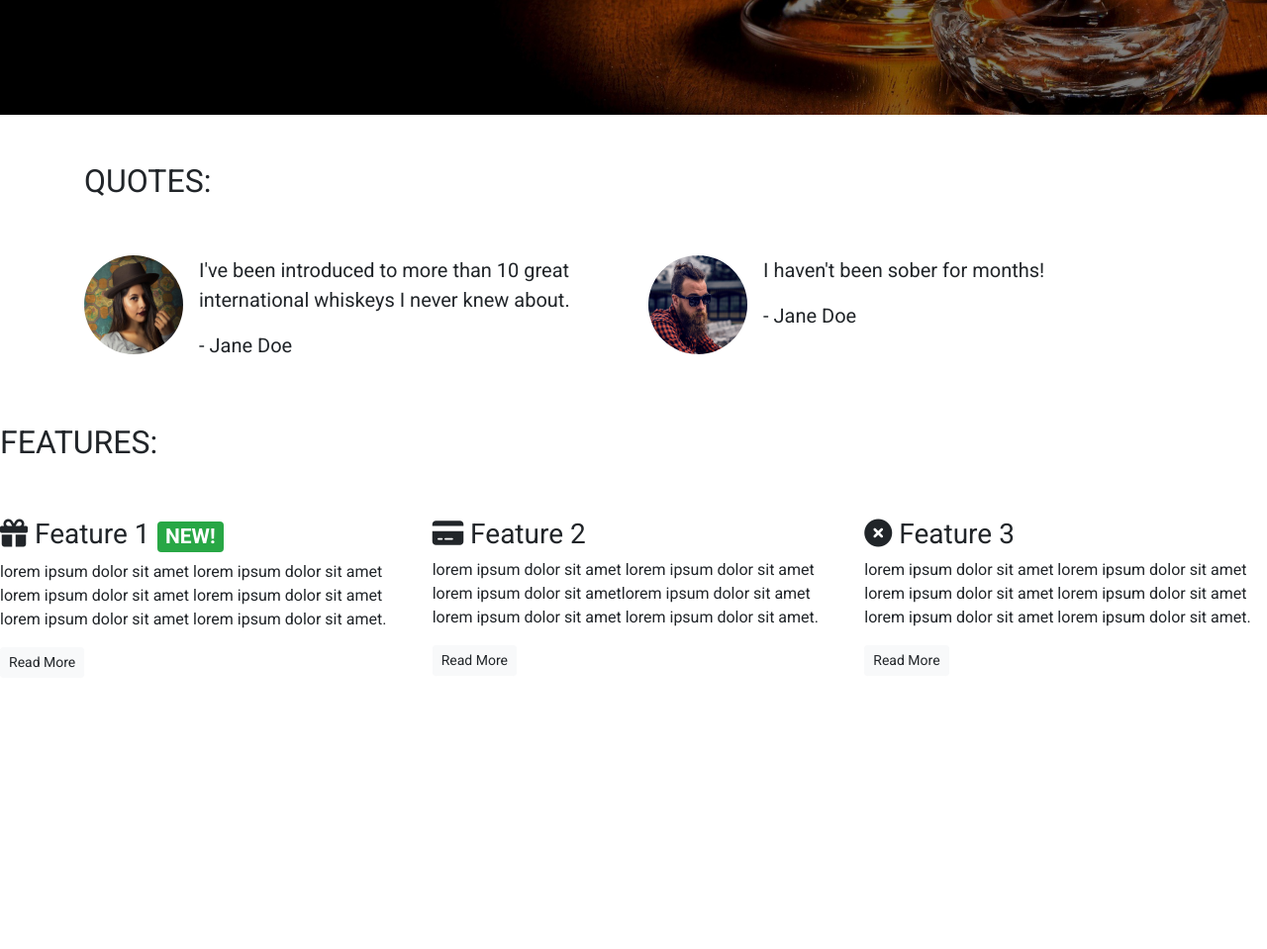
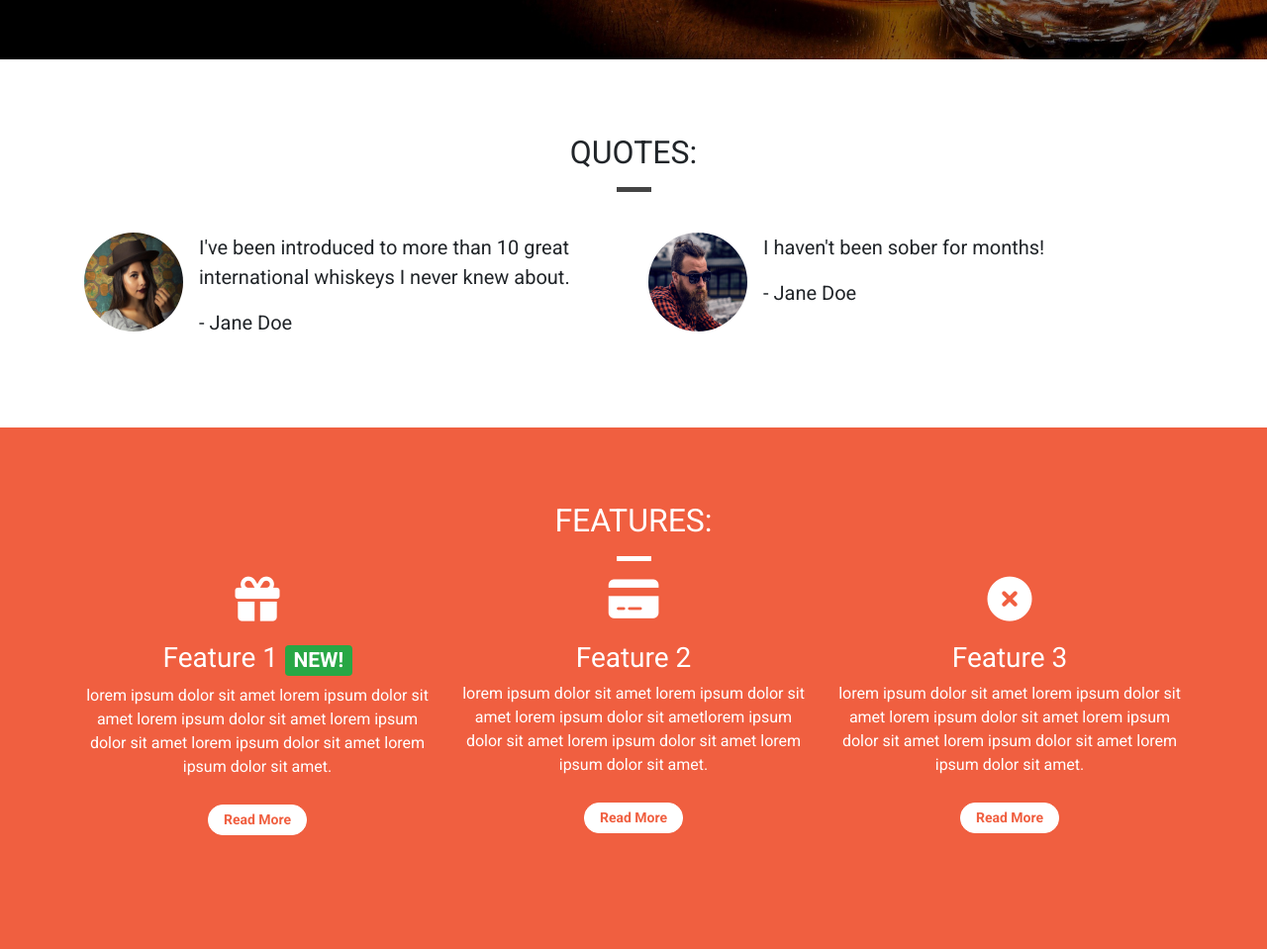
Before and after one commit to kordianbird/bootstap, a plain HTML site: page index.html in a window 1280 px wide. Shown: the part 740-1699 px from the top of the page at 99% size. Before the commit the page ends 1441 px from the top, so only its background shows below. Drawn offline with nearby package versions, Linux system fonts and the light colour scheme.

Commit message:
final stages

```diff
--- a/css/style.css
+++ b/css/style.css
@@ -2,8 +2,26 @@ body {
     font-family: 'Roboto' , sans-serif;
 }
 
-.alert-container {
+.container-wrapper {
 
+}
+
+.container-wrapper-red {
+    background-color: #f05f40;
+    color: white;
+}
+
+.alert-container .col-12{
+    padding-left: 0;
+    padding-right: 0;
+}
+
+.site-wide-alert {
+    border-radius: 0;
+    margin-bottom: 0;
+    padding: 5px 15px;
+    background-color: #eec802;
+    border-color: #eec802;
 }
 
 .callout-container {
@@ -39,25 +57,52 @@ body {
 
 }
 
+/* page headers */
+
+.page-header {
+    margin-bottom: 0;
+    border-bottom: 0;
+    text-align: center;
+}
+
+.quotes .page-header {
+    margin-bottom: 25px;
+}
+
+.page-header h2 {
+    margin-top: 0;
+}
+
 /* block dividers */
 
 .block-divider {
     width: 75px;
     height: 5px;
     border: 0;
-    background-color: orangered;
+    background-color: #444;
 }
 
 .block-divider-orange {
     background-color: orangered;
 }
 
+.block-divider-white {
+    background-color: white;
+}
+
 .block-divider-short {
     width: 35px;
 }
 
+/* content containers */
+
+.content-container {
+    padding-top: 75px;
+    padding-bottom: 75px;
+}
+
 /* navbar */
-navalert-container {
+.navalert-container {
     position: absolute;
     top: 0;
     left: 0;
@@ -72,6 +117,18 @@ navalert-container {
     border: 0;
     width: 100%;
     background-color: rgba(0, 0, 0, 0.25);
+}
+
+.navbar .navbar-toggler {
+    border: 0;
+}
+
+.navbar-brand {
+    font-weight: bold;
+}
+
+.navbar .navbar-nav a {
+    font-weight: bold;
 }
 
 /* jumbotron */
@@ -127,3 +184,24 @@ s {
     background-color: #f52d00;
     border-color: #f52d00;
 }
+
+.feature {
+    text-align: center;
+    margin-bottom: 40px;
+}
+
+.feature i {
+    margin-bottom: 20px;
+    font-size: 45px;
+    line-height: 45px;
+}
+
+.feature .btn {
+    background-color: white;
+    border-color: white;
+    border-radius: 15px;
+    min-width: 100px;
+    font-weight: bold;
+    margin-top: 10px;
+    color: #f05f40;
+}
--- a/index.html
+++ b/index.html
@@ -13,6 +13,16 @@
 </head>
 <body>
     <div class="container-fluid navalert-container">
+        <div class="container-fluid alert-container">
+            <div class="row d-none d-sm-block">
+                <div class="col-12">
+                    <div class="site-wide-alert alert alert-warning">
+                        <strong>Sale Now On!</strong> We've got a sale on. Get a 12-month subscription for the price of
+                        6! <a href="">See here for details!</a>
+                    </div>
+                </div>
+            </div>
+        </div>
     <nav class="navbar navbar-dark navbar-expand-sm">
         <a href="/" class="navbar-brand">Whiskey Drop</a>
 
@@ -42,20 +52,11 @@
         </div>
         <div class="d-none d-md-block">
         <p class="navbar-text my-auto mr-2"><i>Great whiskey delivered to your door!</i></p>
-        <a href="/login">Sign In / Sign Up</a>
+        <a href="/login" class="btn btn-cta btn-red">Sign In / Sign Up</a>
         </div>
     </nav>
     </div>
-    <!--<div class="container alert-container">
-            <div class="row d-none d-sm-block">
-                <div class="col-12">
-                    <div class="alert alert-warning">
-                        <strong>Sale Now On!</strong> We've got a sale on. Get a 12-month subscription for the price of
-                        6! <a href="">See here for details!</a>
-                    </div>
-                </div>
-            </div>
-    </div> -->
+
     <div class="container-fluid callout-container">
 
         <!-- callout -->
@@ -79,12 +80,13 @@
         <!--/.callout -->
 
             <!-- quotes -->
-
-        <div class="container quotes-container">
+        <div class="container-wrapper">
+        <div class="container quotes-container content-container">
         <section class="quotes">
             <div class="row">
-                <div class="col-12 my-5">
+                <div class="col-12 page-header">
             <h2 class="text-uppercase">Quotes:</h2>
+            <hr class="block-divider block-divider-short">
             </div>
             </div>
             <div class="row">
@@ -119,20 +121,22 @@
         </div>
         </section>
         </div>
+        </div>
 
         <!-- features -->
-
-        <div class="features-container">
+        <div class="container-wrapper container-wrapper-red">
+        <div class="container features-container content-container">
         <section class="features">
             <div class="row">
-                <div class="col-12 my-5">
+                <div class="col-12 page-header">
             <h2 class="text-uppercase">Features:</h2>
+            <hr class="block-divider block-divider-short block-divider-white">
             </div>
             </div>
             <div class="row">
                 <div class="col-12 col-md-6 col-lg-4">
             <div class="feature">
-                <h3><i class="fas fa-gift d-none d-sm-inline"></i> Feature 1 <span class="badge badge-success">NEW!</span></h3>
+                <h3><i class="fas fa-gift d-none d-sm-block"></i> Feature 1 <span class="badge badge-success">NEW!</span></h3>
                 <p>lorem ipsum dolor sit amet lorem ipsum dolor sit amet
                     lorem ipsum dolor sit amet lorem ipsum dolor sit amet
                     lorem ipsum dolor sit amet lorem ipsum dolor sit amet.
@@ -142,7 +146,7 @@
             </div>
             <div class="col-12 col-md-6 col-lg-4">
             <div class="feature">
-                <h3><i class="fas fa-credit-card d-none d-sm-inline"></i> Feature 2</h3>
+                <h3><i class="fas fa-credit-card d-none d-sm-block"></i> Feature 2</h3>
                 <p>lorem ipsum dolor sit amet lorem ipsum dolor sit amet
                     lorem ipsum dolor sit ametlorem ipsum dolor sit amet
                     lorem ipsum dolor sit amet lorem ipsum dolor sit amet.
@@ -152,7 +156,7 @@
             </div>
             <div class="col-12 d-md-none d-lg-block col-lg-4">
             <div class="feature">
-                <h3><i class="fas fa-times-circle d-none d-sm-inline"></i> Feature 3</h3>
+                <h3><i class="fas fa-times-circle d-none d-sm-block"></i> Feature 3</h3>
                 <p>lorem ipsum dolor sit amet lorem ipsum dolor sit amet
                     lorem ipsum dolor sit amet lorem ipsum dolor sit amet
                     lorem ipsum dolor sit amet lorem ipsum dolor sit amet.
@@ -162,6 +166,7 @@
             </div>
           </div>
         </section>
+    </div>
     </div>
 
     <div class="modal" tabindex="-1" role="dialog" id="signUpModal">
```
